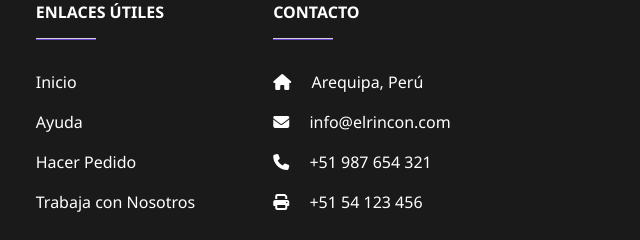
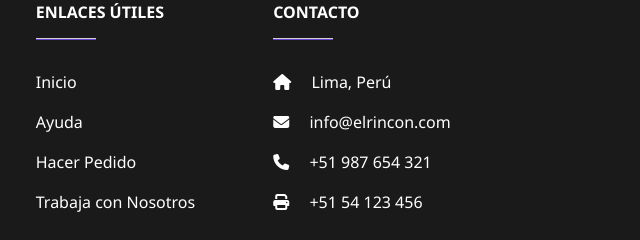
Before and after one commit to JARA20022/elrincondelosgustitos, a plain HTML site: page contacto.html in a window 1280 px wide. Shown: the part 938-1178 px from the top of the page, 640-1280 px from the left. Drawn offline with nearby package versions, Linux system fonts and the light colour scheme.

Commit message:
Update contacto.html

```diff
--- a/contacto.html
+++ b/contacto.html
@@ -3,6 +3,7 @@
 
 <head>
     <meta charset="UTF-8">
+    <link rel="icon" href="img/milogo.png" type="image/png">
     <meta name="viewport" content="width=device-width, initial-scale=1.0">
     <meta name="description"
         content="Contáctanos para pedidos, consultas o sugerencias. Estamos listos para atenderte.">
@@ -206,7 +207,7 @@
                         <h6 class="text-uppercase fw-bold">Contacto</h6>
                         <hr class="mb-4 mt-0 d-inline-block mx-auto"
                             style="width: 60px; background-color: #7c4dff; height: 2px" />
-                        <p><i class="fas fa-home me-3"></i> Arequipa, Perú</p>
+                        <p><i class="fas fa-home me-3"></i> Lima, Perú</p>
                         <p><i class="fas fa-envelope me-3"></i> info@elrincon.com</p>
                         <p><i class="fas fa-phone me-3"></i> +51 987 654 321</p>
                         <p><i class="fas fa-print me-3"></i> +51 54 123 456</p>
```
